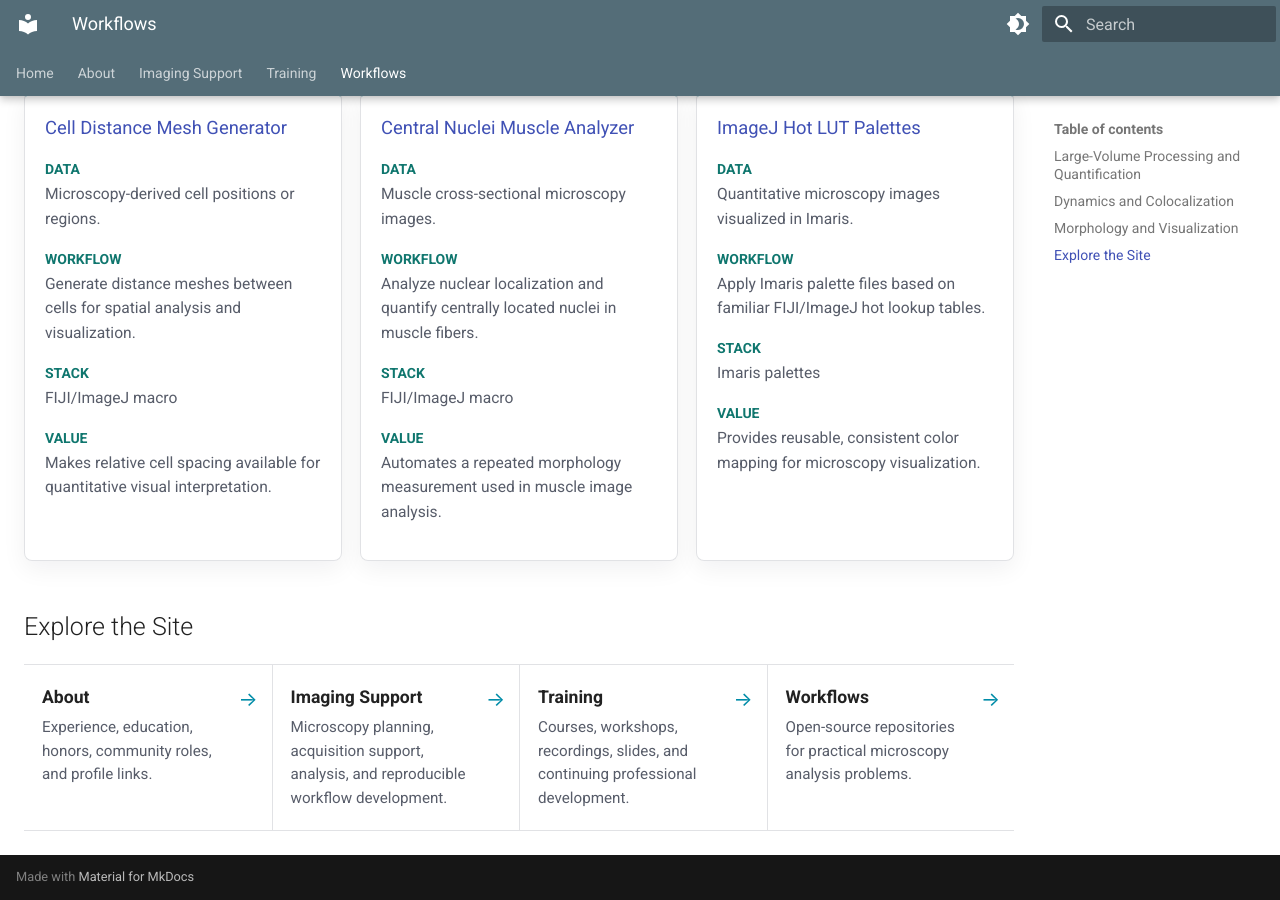
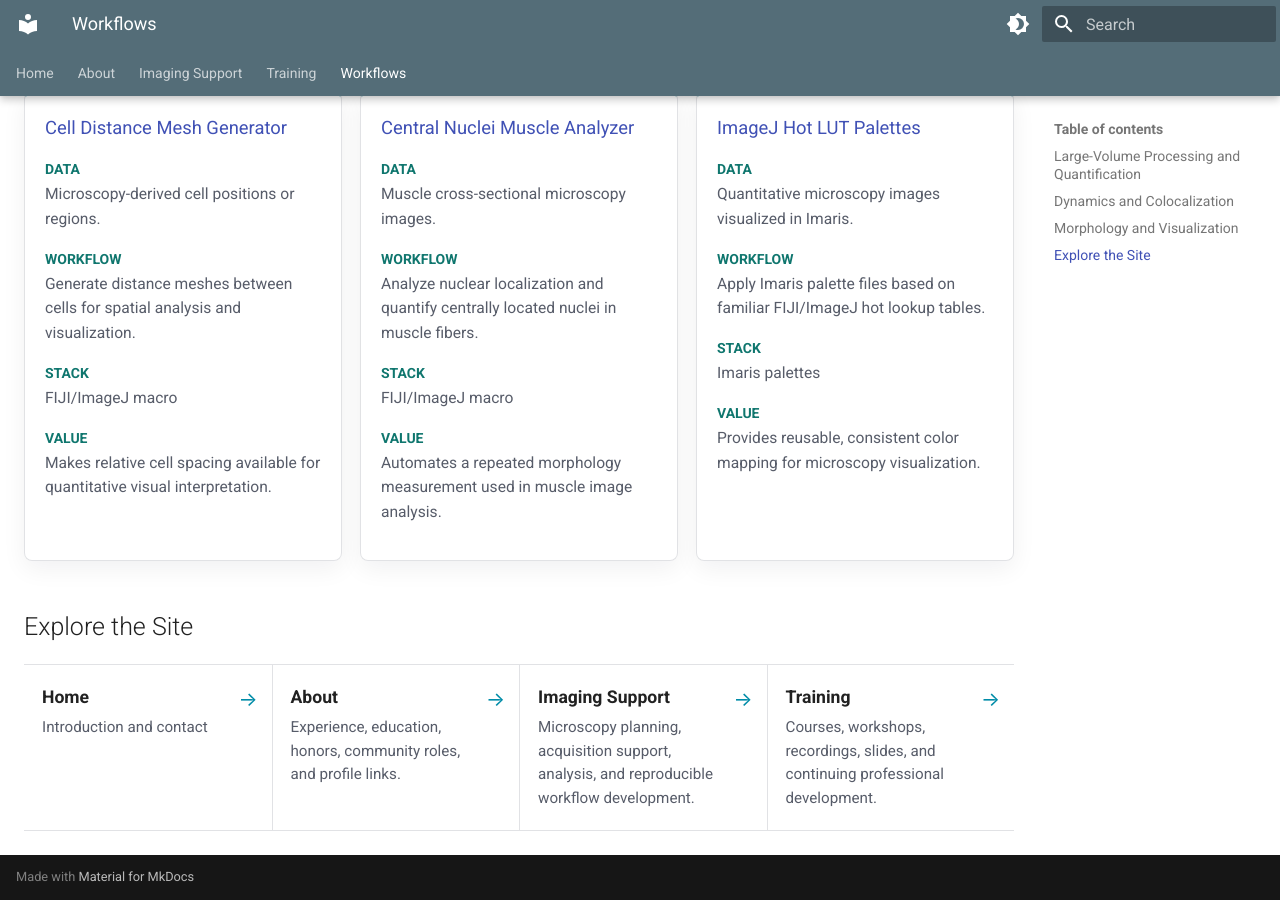
Before and after one commit to WeiChenChu/weichenchu.github.io, an MkDocs documentation site: the page built from docs/workflows-tools.md, in a window 1280 px wide and 900 px high, scrolled down 1363 px. Built offline with MkDocs 1.6.1 and Material for MkDocs 9.7.7, drawn with Linux system fonts in a browser that asks for light colours.

Commit message:
update for explore the site function

```diff
--- a/docs/workflows-tools.md
+++ b/docs/workflows-tools.md
@@ -84,20 +84,19 @@
 ## Explore the Site
 
 <nav class="section-links" aria-label="Main website sections">
-<a href="about/">
+<a href="../home/">
+<strong>Home</strong>
+<span>Introduction and contact</span>
+</a>
+<a href="../about/">
 <strong>About</strong>
 <span>Experience, education, honors, community roles, and profile links.</span>
 </a>
-<a href="expertise/">
+<a href="../expertise/">
 <strong>Imaging Support</strong>
 <span>Microscopy planning, acquisition support, analysis, and reproducible workflow development.</span>
 </a>
-<a href="training/">
+<a href="../training/">
 <strong>Training</strong>
 <span>Courses, workshops, recordings, slides, and continuing professional development.</span>
 </a>
-<a href="workflows-tools/">
-<strong>Workflows</strong>
-<span>Open-source repositories for practical microscopy analysis problems.</span>
-</a>
-</nav>
```
Also changed, not shown: docs/about.md (+6 -6 lines), docs/expertise.md (+7 -7 lines), docs/training.md (+7 -7 lines).
